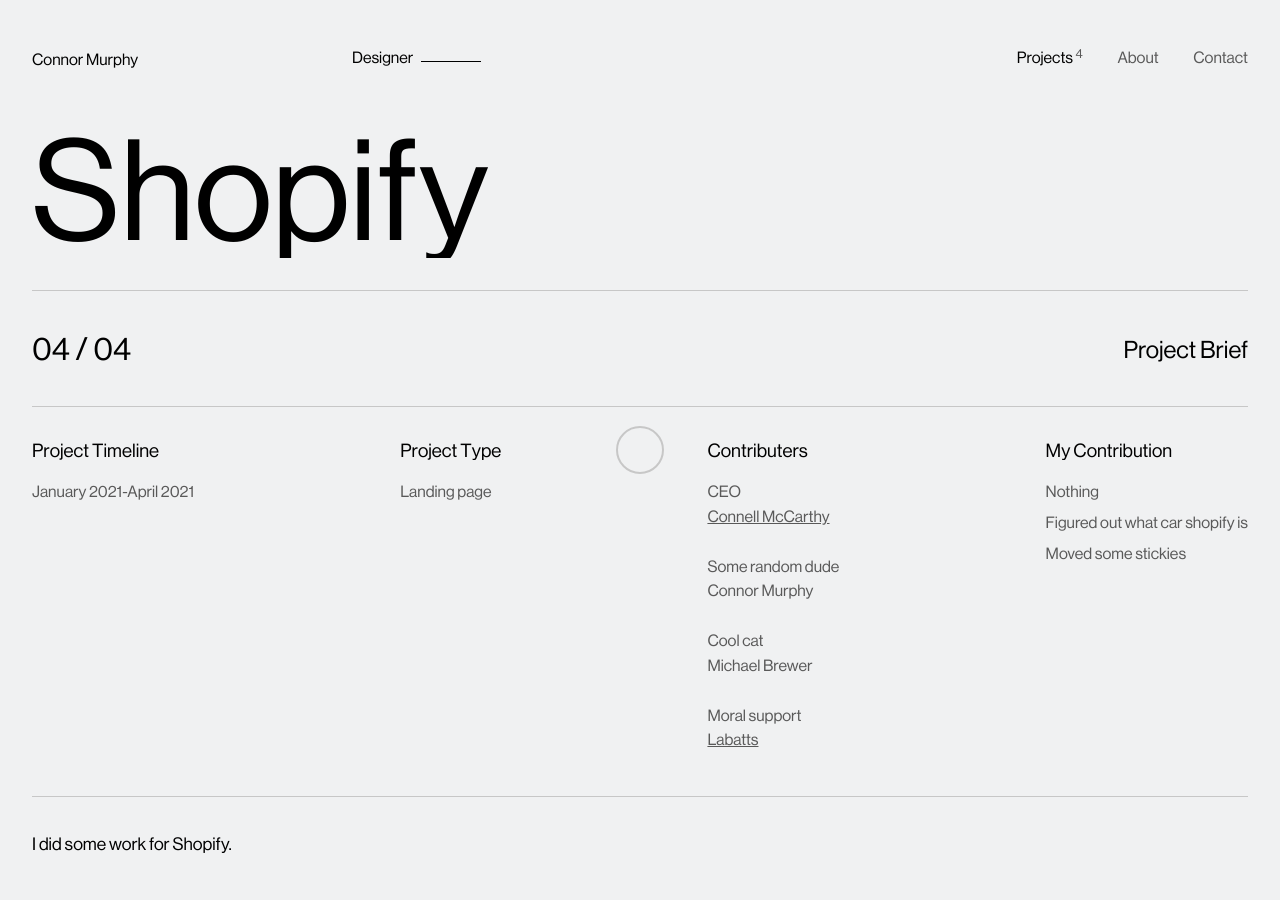
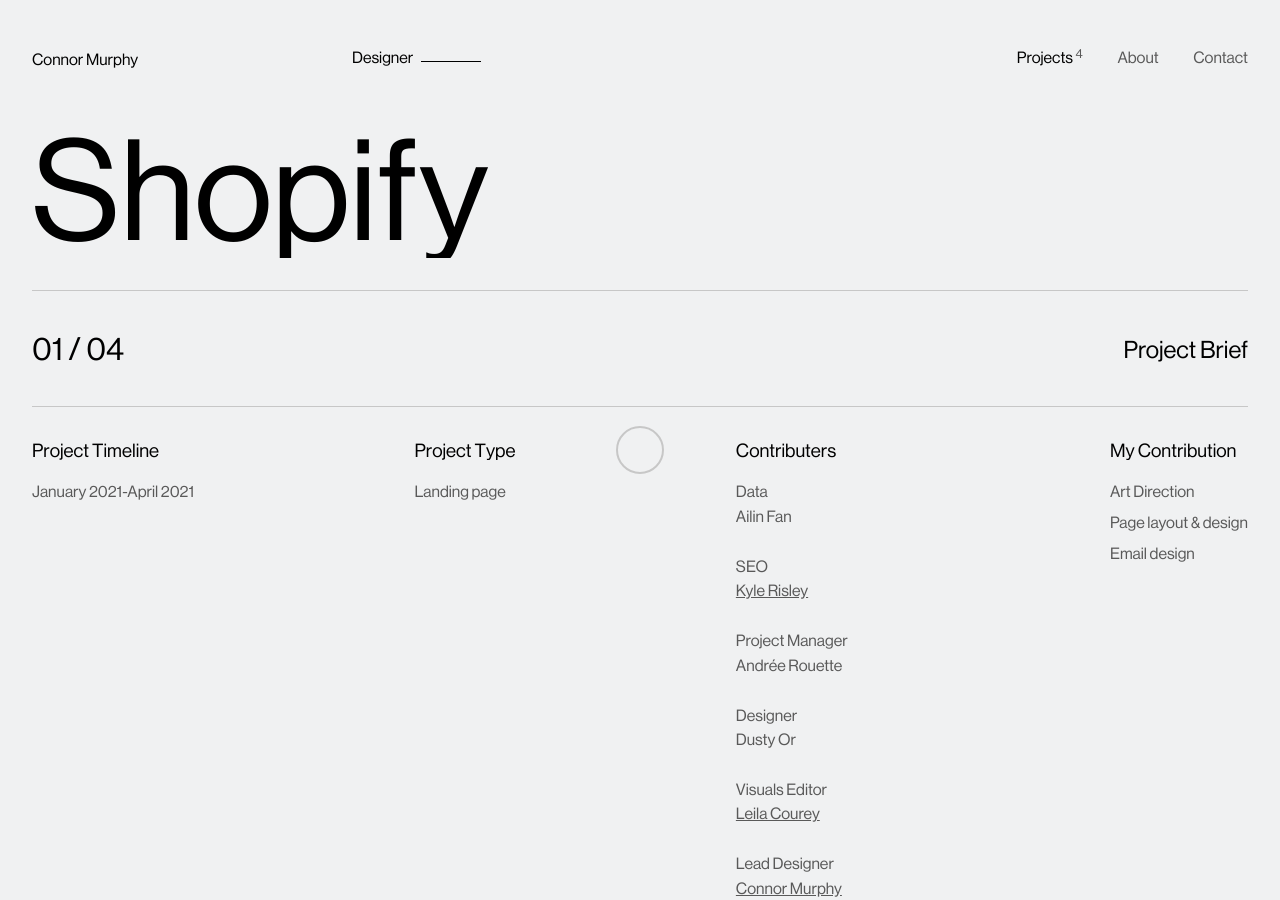
Before and after one commit to connormurphy/connormurphy.github.io, a Jekyll site: the page built from _projects/shopify.md, in a window 1280 px wide. Built offline with Jekyll 4.4.1, drawn with Linux system fonts in a browser that asks for light colours; nearby versions of some CDN libraries; some of the changed text lies outside the part shown.

Commit message:
Update from Forestry.io Connor Murphy updated _projects/shopify.md

```diff
--- a/_projects/shopify.md
+++ b/_projects/shopify.md
@@ -1,28 +1,43 @@
 ---
 layout: project
 title: Shopify
-listing_type: Website design
+listing_type: Website Design, Art Direction, Email Design
 type: Landing page
 description: Agency website design for the folks over at WhenWeWonder.
 timeline: January 2021-April 2021
 contributers:
-- name: Connell McCarthy
-  url: https://connellmccarthy.com
-  role: CEO
+- role: Data
+  name: Ailin Fan
+  url: ''
+- role: SEO
+  name: Kyle Risley
+  url: https://twitter.com/KyleRisley
+- role: Project Manager
+  name: Andrée Rouette
+  url: ''
+- role: Designer
+  name: Dusty Or
+  url: ''
+- role: Visuals Editor
+  name: Leila Courey
+  url: https://twitter.com/leilacourey
 - name: Connor Murphy
-  url: ''
-  role: Some random dude
-- role: Cool cat
-  name: Michael Brewer
-  url: ''
-- role: Moral support
-  name: Labatts
+  url: https://connormurphydesign.com
+  role: Lead Designer
+- name: Gregory Ciotti
+  url: https://twitter.com/gregoryciotti
+  role: Content
+- role: Front-End Engineer
+  name: Tyler Noseworthy
+  url: https://twitter.com/TyNoseworth
+- role: Development Manager
+  name: Steve Shaddick
   url: https://www.labatt.com/
 contributions:
-- label: Nothing
-- label: Figured out what car shopify is
-- label: Moved some stickies
-date: 2021-06-13T09:00:00.000+00:00
+- label: Art Direction
+- label: Page layout & design
+- label: Email design
+date: 2002-08-30 06:00:00 +0000
 thumbnail: "/assets/img/shopify.png"
 
 ---
```
